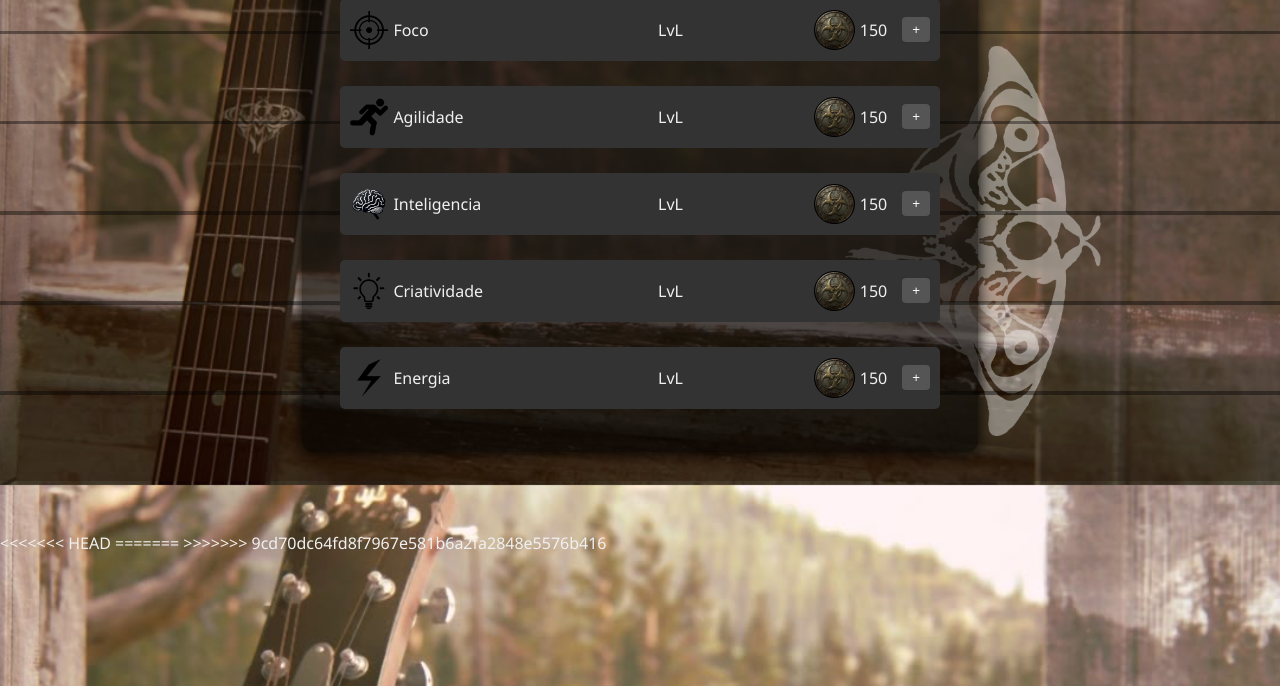
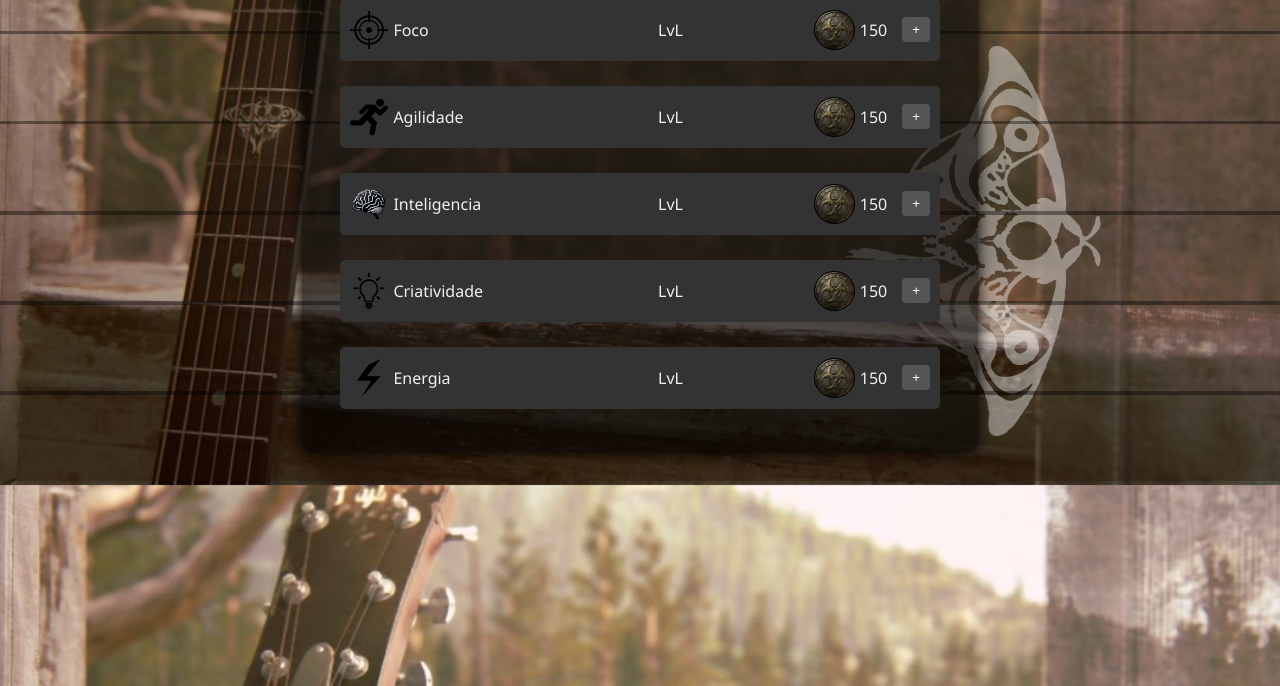
Before and after one commit to ykyak77/The-Last-of-Task, a Flask app: page /perfil in a window 1280 px wide. Shown: the part 315-1001 px from the top of the page. Run offline with Flask 3, Linux system fonts and the light colour scheme; a user stored in the database is signed in; parts of the project's set-up code (start-up, migrations or seed data) failed here and were passed over.

Commit message:
Update perfil.html

```diff
--- a/templates/perfil.html
+++ b/templates/perfil.html
@@ -132,8 +132,6 @@
             </div>
         </div>
 
-<<<<<<< HEAD
-
         <script>
             function aumentar(atributo){
                 fetch("/atualizar_atributo",{
@@ -160,9 +158,6 @@
                 }
 
         </script>
-
-=======
->>>>>>> 9cd70dc64fd8f7967e581b6a2fa2848e5576b416
     </main>
     <footer>
 
```
